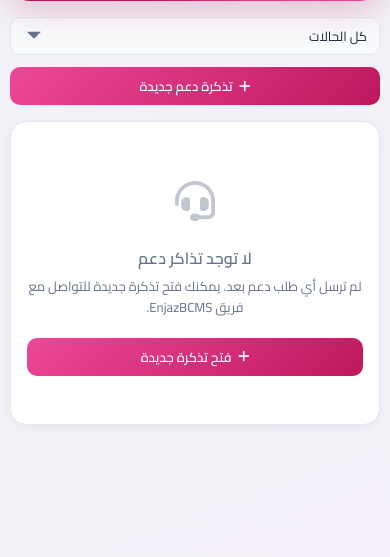
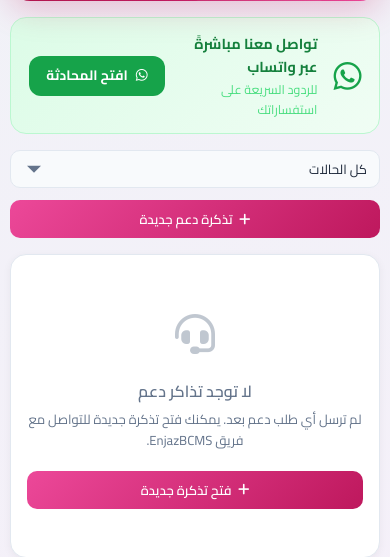
Before and after one commit to khattabaljaily/BCMS, a Django app: template templates/core/support.html in a window 390 px wide. Shown: the part 240-797 px from the top of the page. Run offline with Django 4.2, Linux system fonts and the light colour scheme; the template is opened without the code that fills it, so the values that code supplies are empty.

Commit message:
support page: WhatsApp direct link on mobile, QR code on desktop
Co-Authored-By: Claude Sonnet 4.6 <noreply@anthropic.com>

```diff
--- a/templates/core/support.html
+++ b/templates/core/support.html
@@ -128,6 +128,39 @@
 [data-theme="dark"] .badge-status--in_progress{ background:rgba(217,119,6,.15);  color:#fcd34d; }
 [data-theme="dark"] .badge-status--resolved   { background:rgba(22,163,74,.15);  color:#86efac; }
 [data-theme="dark"] .badge-status--closed     { background:rgba(100,116,139,.12); color:#94a3b8; }
+
+/* WhatsApp card */
+.ts-wa-card {
+  display:flex; align-items:center; gap:1rem; flex-wrap:wrap;
+  background:linear-gradient(135deg,#dcfce7,#f0fdf4);
+  border:1.5px solid #bbf7d0; border-radius:16px;
+  padding:.85rem 1.1rem;
+}
+[data-theme="dark"] .ts-wa-card { background:rgba(22,163,74,.1); border-color:rgba(22,163,74,.25); }
+.ts-wa-card__icon { font-size:2rem; color:#16a34a; flex-shrink:0; line-height:1; }
+.ts-wa-card__body { flex:1; min-width:0; }
+.ts-wa-card__title { font-weight:700; font-size:.9rem; color:#15803d; }
+.ts-wa-card__sub   { font-size:.78rem; color:#4ade80; margin-top:2px; }
+[data-theme="dark"] .ts-wa-card__sub { color:#86efac; }
+
+.ts-wa-btn--mobile { display:none; }
+.ts-wa-btn--desktop { display:block; }
+
+@media (pointer:coarse), (max-width:768px) {
+  .ts-wa-btn--mobile  { display:inline-flex; align-items:center; gap:.5rem; }
+  .ts-wa-btn--desktop { display:none; }
+}
+.ts-wa-btn--mobile {
+  background:#16a34a; color:#fff; border:none; border-radius:12px;
+  padding:.55rem 1.1rem; font-size:.85rem; font-weight:700;
+  text-decoration:none; white-space:nowrap; cursor:pointer;
+  transition:background .15s;
+}
+.ts-wa-btn--mobile:hover { background:#15803d; color:#fff; }
+
+.ts-wa-qr-wrap { text-align:center; }
+.ts-wa-qr-wrap canvas { border-radius:10px; border:3px solid #fff; box-shadow:0 2px 8px rgba(0,0,0,.1); display:block; }
+.ts-wa-qr-label { font-size:.72rem; color:#16a34a; font-weight:600; margin-top:4px; }
 </style>
 {% endblock %}
 
@@ -152,6 +185,26 @@
                 <span class="ts-stat ts-stat--closed"><i class="fas fa-circle-check"></i>{{ counts.closed }} مغلقة</span>
             </div>
         </div>
+    </div>
+
+    <!-- WhatsApp contact card -->
+    <div class="ts-wa-card">
+      <div class="ts-wa-card__icon"><i class="fab fa-whatsapp"></i></div>
+      <div class="ts-wa-card__body">
+        <div class="ts-wa-card__title">تواصل معنا مباشرةً عبر واتساب</div>
+        <div class="ts-wa-card__sub">للردود السريعة على استفساراتك</div>
+      </div>
+      <!-- Mobile: direct link -->
+      <a href="https://wa.me/249110100110" target="_blank" rel="noopener" class="ts-wa-btn ts-wa-btn--mobile">
+        <i class="fab fa-whatsapp"></i> افتح المحادثة
+      </a>
+      <!-- Desktop: QR -->
+      <div class="ts-wa-btn--desktop">
+        <div class="ts-wa-qr-wrap">
+          <canvas id="waQrCanvas"></canvas>
+          <div class="ts-wa-qr-label">امسح للتواصل</div>
+        </div>
+      </div>
     </div>
 
     <!-- Topbar -->
@@ -309,6 +362,27 @@ document.getElementById('newTicketForm').addEventListener('submit', async functi
     }
 });
 
+/* WhatsApp QR — desktop only */
+(function(){
+  var wrap = document.querySelector('.ts-wa-btn--desktop');
+  if (!wrap) return;
+  // Only render on non-touch / wide screens
+  var isMobile = window.matchMedia('(pointer:coarse), (max-width:768px)').matches;
+  if (isMobile) return;
+  var url = 'https://wa.me/249110100110';
+  var canvas = document.getElementById('waQrCanvas');
+  if (!canvas) return;
+  // Tiny QR encoder (no external lib needed — uses browser Canvas + encode via data URI from qr-server)
+  var img = new Image();
+  img.crossOrigin = 'anonymous';
+  img.onload = function() {
+    canvas.width  = img.naturalWidth;
+    canvas.height = img.naturalHeight;
+    canvas.getContext('2d').drawImage(img, 0, 0);
+  };
+  img.src = 'https://api.qrserver.com/v1/create-qr-code/?size=120x120&margin=6&color=15803d&data=' + encodeURIComponent(url);
+}());
+
 /* Reset form when modal closes */
 document.getElementById('newTicketModal').addEventListener('transitionend', function() {
     if (!this.classList.contains('open')) {
```
